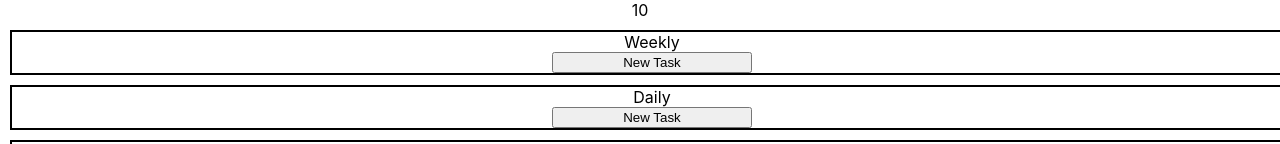
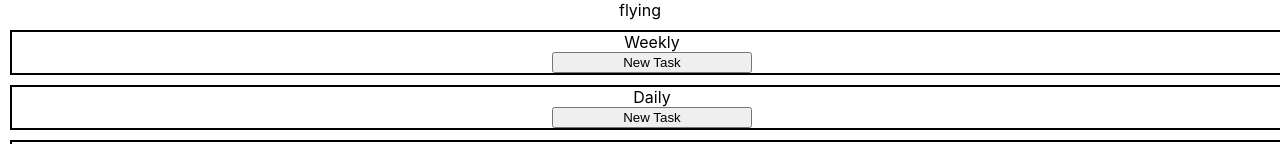
Before and after one commit to tcrurup/wow_task_manager, a React (Create React App) app in the folder task_manager_frontend/: page / in a window 1280 px wide. Shown: the top 144 px of the page. Built offline with nearby package versions, Linux system fonts and the light colour scheme.

Commit message:
add methods to find weak and strong attacks/defenses

```diff
--- a/task_manager_frontend/src/components/PetTypes.js
+++ b/task_manager_frontend/src/components/PetTypes.js
@@ -8,6 +8,26 @@ class PetTypes{
         ALL_PET_MATCHUPS.map( x => this.allTypes.push(new PetType(x)) )
     }
 
+    whatIsStrongAttackAgaint(typeName){
+        let type = this.allTypes.find(x => x.strongAttack === typeName)
+        return type.name
+    }
+
+    whatIsStrongDefenseAgainst(typeName){
+        let type = this.allTypes.filter(x => x.strongDefense === typeName)
+        return type.name
+    }
+
+    whatIsWeakAttackAgainst(typeName){
+        let type = this.allTypes.filter(x => x.name === typeName)
+        return type.strongDefense
+    }
+
+    whatIsWeakDefenseAgainst(typeName){
+        let type = this.allTypes.filter(x => x.name === typeName)
+        return type.strongAttack
+    }
+
     static get allPetMatchups(){ return ALL_PET_MATCHUPS }
 }
 
--- a/task_manager_frontend/src/containers/PetMatcher.js
+++ b/task_manager_frontend/src/containers/PetMatcher.js
@@ -9,7 +9,7 @@ class PetMatcher extends Component{
     }
 
     render = () => <div className="pet-matcher">
-        {PetTypes.allPetMatchups.length}
+        {this.petTypes.whatIsStrongAttackAgaint("aquatic")}
     </div>
 }
 
```
